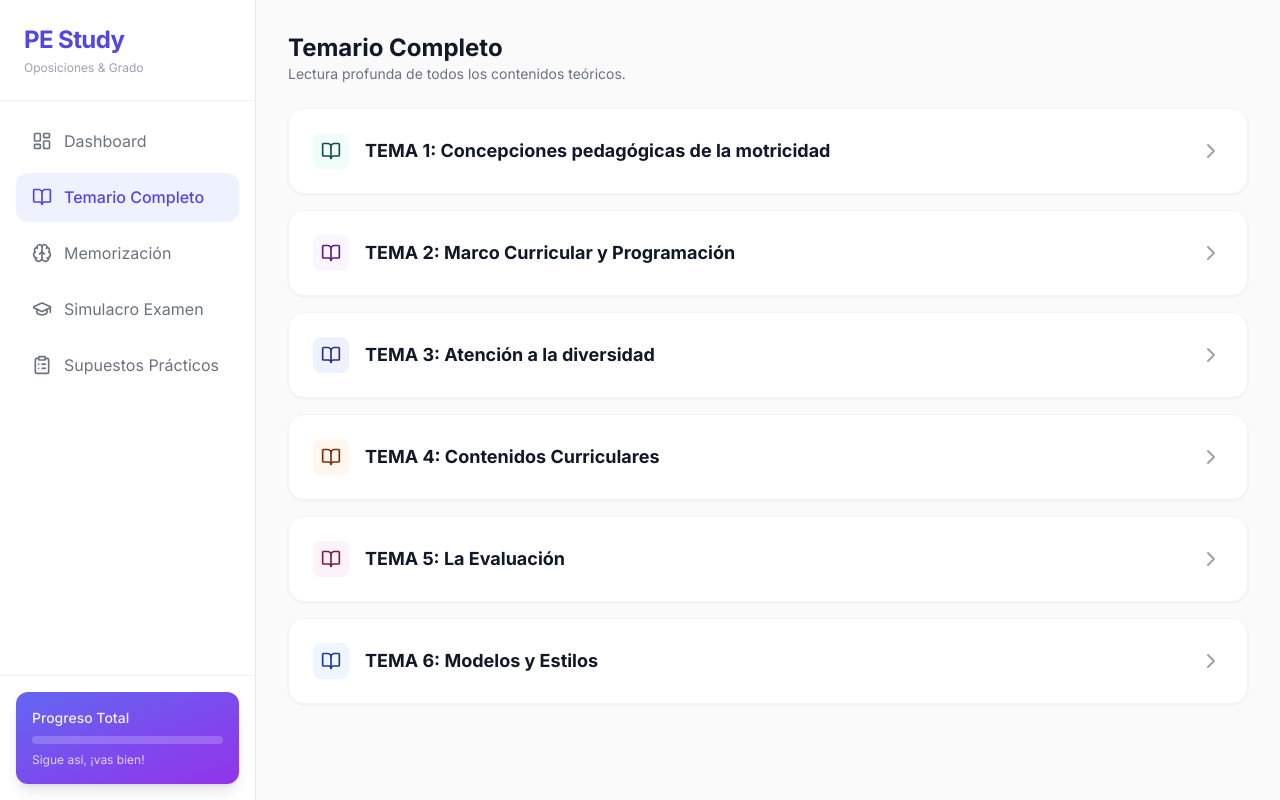
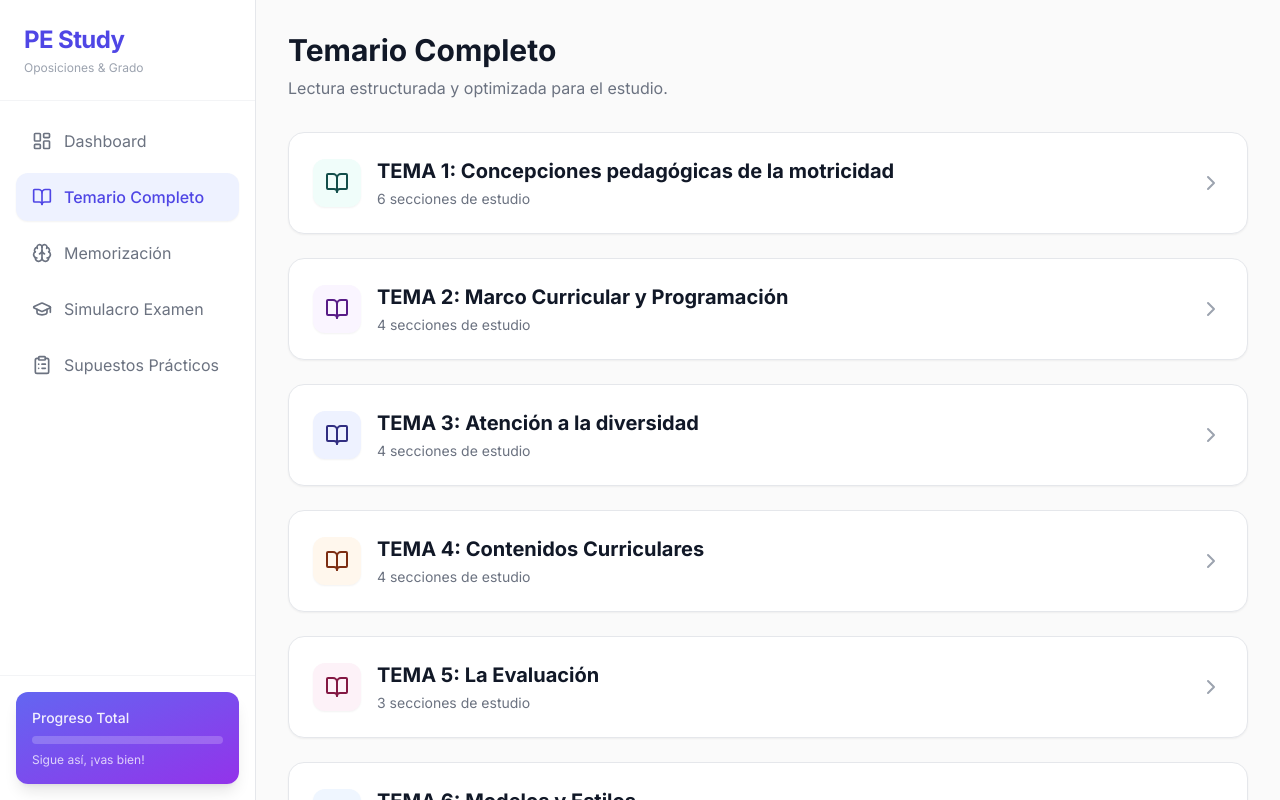
Before and after one commit to abeldg5002/pe-study-app, a React (Vite) app: page /syllabus in a window 1280 px wide. Built offline with nearby package versions, Linux system fonts and the light colour scheme.

Commit message:
Feat: Improve Syllabus readability with card-based layout and section parsing

```diff
--- a/src/pages/SyllabusPage.jsx
+++ b/src/pages/SyllabusPage.jsx
@@ -1,6 +1,6 @@
-import React, { useState } from 'react';
+import React, { useState, useMemo } from 'react';
 import { topics } from '../data';
-import { BookOpen, ChevronDown, ChevronRight } from 'lucide-react';
+import { BookOpen, ChevronDown, ChevronRight, Bookmark, FileText } from 'lucide-react';
 import clsx from 'clsx';
 
 export default function SyllabusPage() {
@@ -13,39 +13,88 @@ export default function SyllabusPage() {
         }));
     };
 
+    // Function to split the HTML content into sections based on <h3> tags
+    const processContent = (htmlContent) => {
+        if (!htmlContent) return [];
+
+        // Split by <h3> tag
+        const parts = htmlContent.split('<h3');
+
+        const sections = parts.map((part, index) => {
+            if (index === 0 && !part.trim()) return null; // Skip empty start
+            if (index === 0 && part.trim()) return { title: 'Introducción', body: part }; // Content before first h3
+
+            // Re-add the opening bracket we lost in split if needed, but actually we split by '<h3'
+            // So 'part' starts with '>Title</h3>...' or ' class="...">Title</h3>...'
+
+            const closingIndex = part.indexOf('</h3>');
+            if (closingIndex === -1) return { title: 'Sección', body: part };
+
+            // Extract title (remove potential attributes like > or class="..">)
+            let rawTitle = part.substring(0, closingIndex);
+            // Remove the leading '>' or '...>'
+            rawTitle = rawTitle.substring(rawTitle.indexOf('>') + 1);
+
+            const body = part.substring(closingIndex + 5); // 5 is length of </h3>
+
+            return { title: rawTitle, body };
+        }).filter(Boolean);
+
+        return sections;
+    };
+
     return (
-        <div className="space-y-6">
+        <div className="space-y-8 pb-20">
             <header>
-                <h1 className="text-2xl font-bold text-gray-900">Temario Completo</h1>
-                <p className="text-gray-500 text-sm">Lectura profunda de todos los contenidos teóricos.</p>
+                <h1 className="text-3xl font-bold text-gray-900">Temario Completo</h1>
+                <p className="text-gray-500 mt-2">Lectura estructurada y optimizada para el estudio.</p>
             </header>
 
-            <div className="space-y-4">
-                {topics.map((topic) => (
-                    <div key={topic.id} className="bg-white rounded-2xl border border-gray-100 overflow-hidden shadow-sm">
+            <div className="space-y-6">
+                {topics.map((topic) => {
+                    const sections = useMemo(() => processContent(topic.content), [topic.content]);
+                    const isOpen = openTopics[topic.id];
+
+                    return (
+                        <div key={topic.id} className="bg-white rounded-2xl border border-gray-200 shadow-sm overflow-hidden transition-all duration-300">
                             <button
                                 onClick={() => toggleTopic(topic.id)}
                                 className={clsx(
                                     "w-full flex items-center justify-between p-6 text-left transition-colors",
-                                openTopics[topic.id] ? "bg-gray-50" : "hover:bg-gray-50"
+                                    isOpen ? "bg-gray-50 border-b border-gray-100" : "hover:bg-gray-50"
                                 )}
                             >
                                 <div className="flex items-center gap-4">
-                                <div className={clsx("p-2 rounded-lg", topic.color, topic.textColor)}>
-                                    <BookOpen size={20} />
+                                    <div className={clsx("p-3 rounded-xl shadow-sm", topic.color, topic.textColor)}>
+                                        <BookOpen size={24} />
                                     </div>
-                                <h2 className="text-lg font-bold text-gray-900">{topic.title}</h2>
+                                    <div>
+                                        <h2 className="text-xl font-bold text-gray-900">{topic.title}</h2>
+                                        <p className="text-sm text-gray-500 mt-1">{sections.length} secciones de estudio</p>
                                     </div>
-                            {openTopics[topic.id] ? <ChevronDown className="text-gray-400" /> : <ChevronRight className="text-gray-400" />}
+                                </div>
+                                {isOpen ? <ChevronDown className="text-gray-400" /> : <ChevronRight className="text-gray-400" />}
                             </button>
 
-                        {openTopics[topic.id] && (
-                            <div className="p-8 prose prose-indigo max-w-none border-t border-gray-100">
-                                <div dangerouslySetInnerHTML={{ __html: topic.content }} />
+                            {isOpen && (
+                                <div className="p-6 bg-gray-50/50 space-y-6">
+                                    {sections.map((section, idx) => (
+                                        <div key={idx} className="bg-white p-6 rounded-xl border border-gray-100 shadow-sm hover:shadow-md transition-shadow">
+                                            <h3 className="text-lg font-bold text-indigo-700 mb-4 flex items-center gap-2 border-b border-indigo-50 pb-2">
+                                                <Bookmark size={18} className="text-indigo-400" />
+                                                {section.title}
+                                            </h3>
+                                            <div
+                                                className="prose prose-indigo prose-sm max-w-none text-gray-600 leading-relaxed"
+                                                dangerouslySetInnerHTML={{ __html: section.body }}
+                                            />
+                                        </div>
+                                    ))}
                                 </div>
                             )}
                         </div>
-                ))}
+                    );
+                })}
             </div>
         </div>
     );
```
Lines whose indentation alone changed are shown as unchanged.
